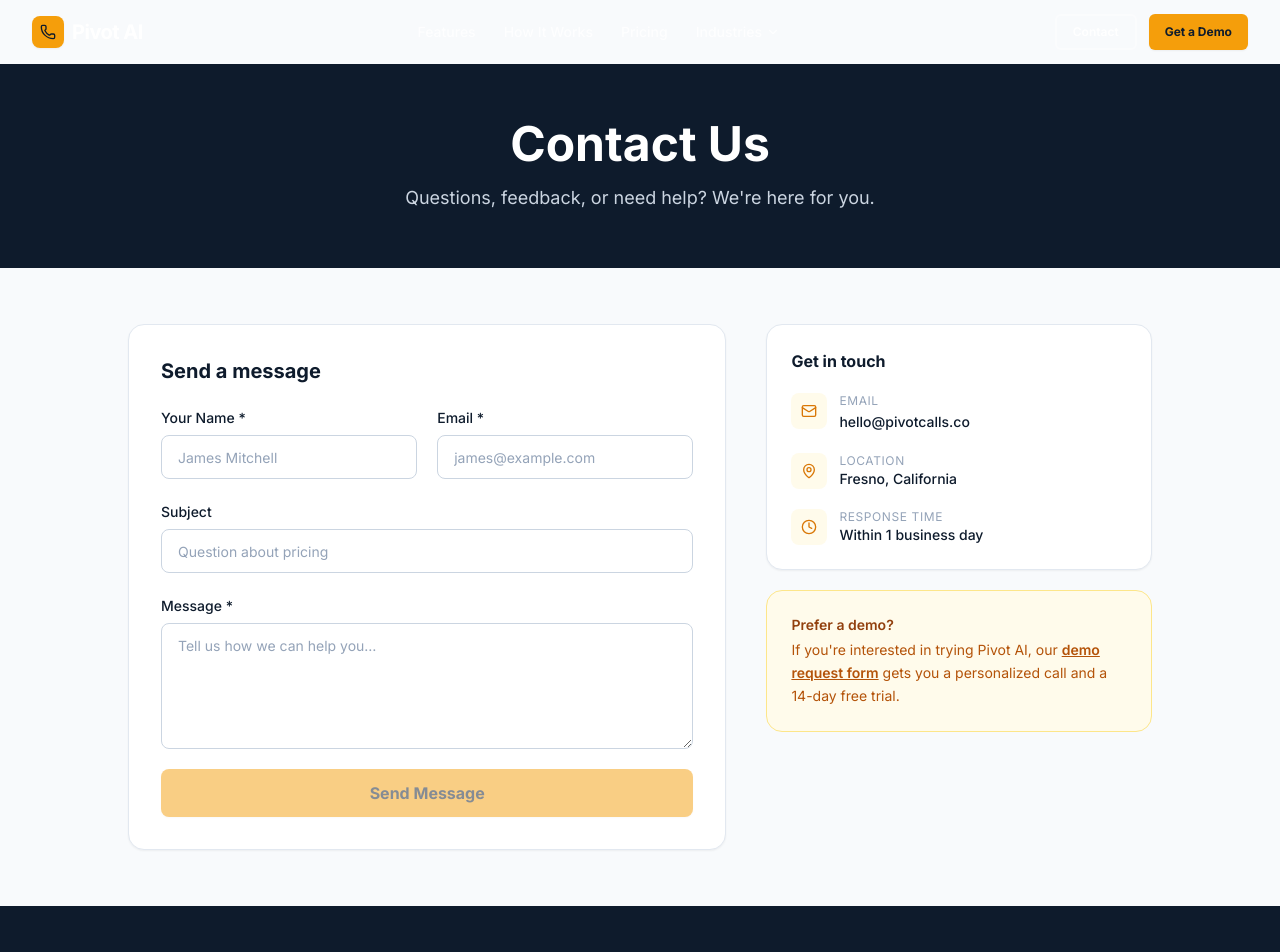
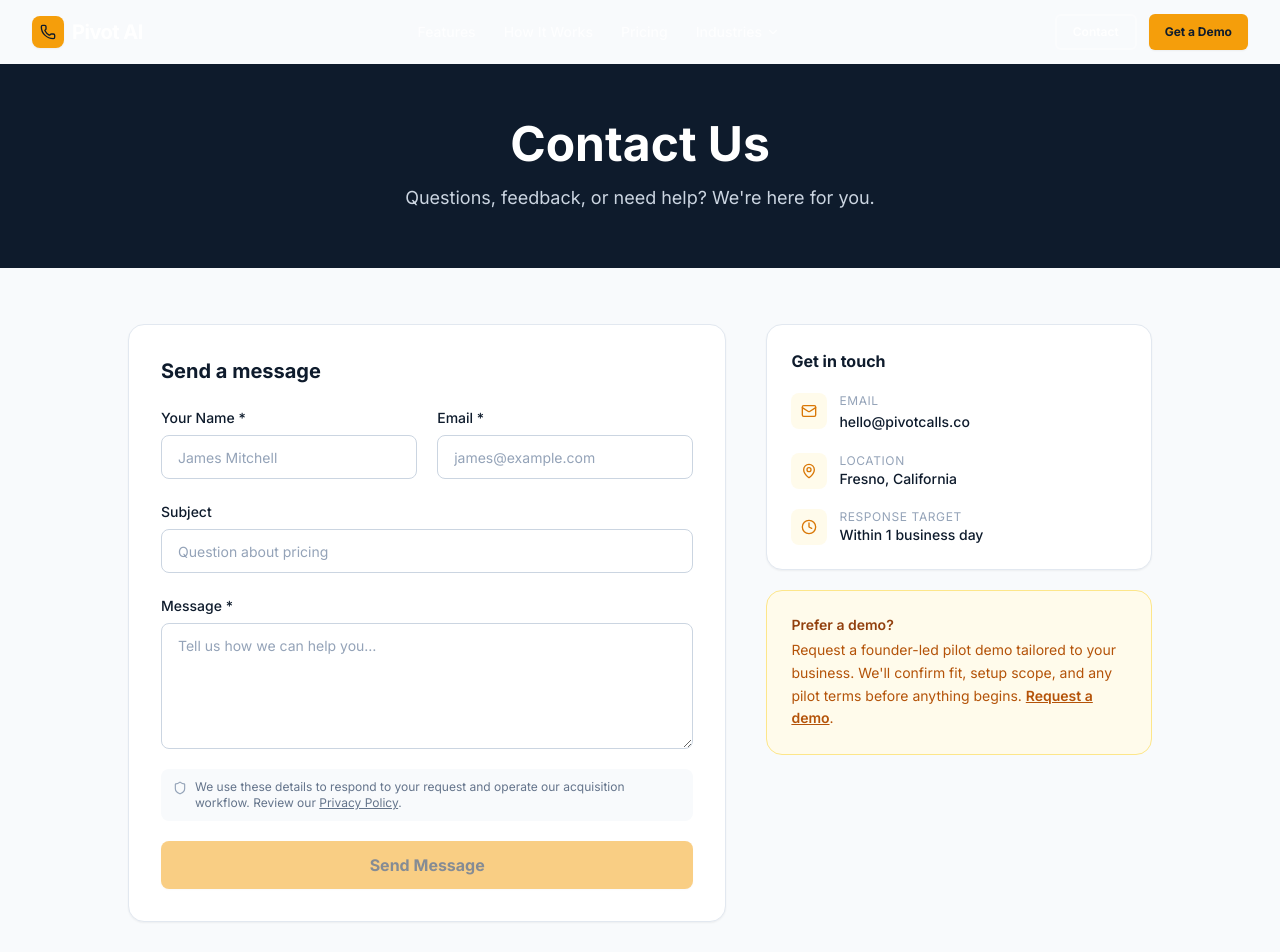
Before and after one commit to Gagan8atwal/pivot-ai-website, a Next.js app: page /contact in a window 1280 px wide. Shown: the top 952 px of the page. Built offline with nearby package versions, Linux system fonts and the light colour scheme.

Commit message:
fix(intake): send stable contact submission identity

```diff
--- a/app/contact/page.tsx
+++ b/app/contact/page.tsx
@@ -1,25 +1,36 @@
 'use client'
 
 import * as React from 'react'
+import { AlertCircle, CheckCircle2, Clock, Mail, MapPin, Shield } from 'lucide-react'
 
+import { Footer } from '@/components/footer'
 import { Navbar } from '@/components/navbar'
-import { Footer } from '@/components/footer'
-import { Input, Textarea, Label } from '@/components/ui/input'
 import { Button } from '@/components/ui/button'
-import { CheckCircle2, Mail, MapPin, Clock, AlertCircle } from 'lucide-react'
+import { Input, Label, Textarea } from '@/components/ui/input'
+import { createSubmissionId } from '@/lib/intake'
 
 interface ContactForm {
   name: string
   email: string
   subject: string
   message: string
-  company_website: string // Honeypot
+  company_website: string
 }
 
-const initialForm: ContactForm = { name: '', email: '', subject: '', message: '', company_website: '' }
+const initialForm: ContactForm = {
+  name: '',
+  email: '',
+  subject: '',
+  message: '',
+  company_website: '',
+}
 
 export default function ContactPage() {
   const [form, setForm] = React.useState<ContactForm>(initialForm)
+  const [submissionMeta] = React.useState(() => ({
+    submissionId: createSubmissionId(),
+    formStartedAt: Date.now(),
+  }))
   const [submitted, setSubmitted] = React.useState(false)
   const [loading, setLoading] = React.useState(false)
   const [error, setError] = React.useState<string | null>(null)
@@ -27,15 +38,15 @@ export default function ContactPage() {
   const canSubmit = form.name.trim() && form.email.trim() && form.message.trim()
 
   function handleChange(
-    e: React.ChangeEvent<HTMLInputElement | HTMLTextAreaElement>
+    event: React.ChangeEvent<HTMLInputElement | HTMLTextAreaElement>
   ) {
-    const { name, value } = e.target
-    setForm((prev) => ({ ...prev, [name]: value }))
+    const { name, value } = event.target
+    setForm((previous) => ({ ...previous, [name]: value }))
     if (error) setError(null)
   }
 
-  async function handleSubmit(e: React.FormEvent) {
-    e.preventDefault()
+  async function handleSubmit(event: React.FormEvent) {
+    event.preventDefault()
     if (!canSubmit) return
 
     setLoading(true)
@@ -45,19 +56,19 @@ export default function ContactPage() {
       const response = await fetch('/api/contact', {
         method: 'POST',
         headers: { 'Content-Type': 'application/json' },
-        body: JSON.stringify(form),
+        body: JSON.stringify({ ...form, ...submissionMeta }),
       })
-
       const result = await response.json()
-
       if (!response.ok) {
         throw new Error(result.error || 'Something went wrong. Please try again.')
       }
-
       setSubmitted(true)
-    } catch (err) {
-      const errorMsg = err instanceof Error ? err.message : 'Something went wrong. Please try again.'
-      setError(errorMsg)
+    } catch (caught) {
+      setError(
+        caught instanceof Error
+          ? caught.message
+          : 'Something went wrong. Please try again.'
+      )
     } finally {
       setLoading(false)
     }
@@ -76,16 +87,15 @@ export default function ContactPage() {
 
         <div className="container mx-auto px-4 lg:px-8 py-14">
           <div className="grid lg:grid-cols-5 gap-10 max-w-5xl mx-auto">
-            {/* Form */}
             <div className="lg:col-span-3">
               {submitted ? (
                 <div className="bg-white rounded-2xl border border-slate-200 shadow-sm p-10 text-center">
                   <div className="h-16 w-16 rounded-full bg-green-100 flex items-center justify-center mx-auto mb-5">
                     <CheckCircle2 className="h-8 w-8 text-green-600" aria-hidden="true" />
                   </div>
-                  <h2 className="text-2xl font-bold text-navy-900 mb-3">Message sent!</h2>
+                  <h2 className="text-2xl font-bold text-navy-900 mb-3">Message received</h2>
                   <p className="text-slate-500">
-                    Thanks for reaching out. We&apos;ll get back to you within one business day.
+                    Your message has been saved. Our team will review it and respond as soon as possible.
                   </p>
                 </div>
               ) : (
@@ -98,13 +108,12 @@ export default function ContactPage() {
 
                   {error && (
                     <div className="bg-red-50 border border-red-200 text-red-700 px-4 py-3 rounded-lg flex items-center gap-3 text-sm">
-                      <AlertCircle className="h-4 w-4 flex-shrink-0" />
+                      <AlertCircle className="h-4 w-4 flex-shrink-0" aria-hidden="true" />
                       <p>{error}</p>
                     </div>
                   )}
 
-                  {/* Honeypot */}
-                  <div className="hidden">
+                  <div className="hidden" aria-hidden="true">
                     <label htmlFor="company_website">Company Website</label>
                     <input
                       id="company_website"
@@ -127,6 +136,7 @@ export default function ContactPage() {
                         value={form.name}
                         onChange={handleChange}
                         required
+                        maxLength={100}
                         autoComplete="name"
                       />
                     </div>
@@ -140,6 +150,7 @@ export default function ContactPage() {
                         value={form.email}
                         onChange={handleChange}
                         required
+                        maxLength={254}
                         autoComplete="email"
                       />
                     </div>
@@ -153,6 +164,7 @@ export default function ContactPage() {
                       placeholder="Question about pricing"
                       value={form.subject}
                       onChange={handleChange}
+                      maxLength={200}
                     />
                   </div>
 
@@ -165,8 +177,18 @@ export default function ContactPage() {
                       value={form.message}
                       onChange={handleChange}
                       required
+                      maxLength={5000}
                       rows={5}
                     />
+                  </div>
+
+                  <div className="flex items-start gap-2 rounded-lg bg-slate-50 px-3 py-2.5 text-xs text-slate-500">
+                    <Shield className="mt-0.5 h-3.5 w-3.5 flex-shrink-0 text-slate-400" aria-hidden="true" />
+                    <span>
+                      We use these details to respond to your request and operate our acquisition workflow.
+                      Review our{' '}
+                      <a href="/privacy" className="underline hover:text-navy-900">Privacy Policy</a>.
+                    </span>
                   </div>
 
                   <Button
@@ -182,7 +204,6 @@ export default function ContactPage() {
               )}
             </div>
 
-            {/* Contact info */}
             <div className="lg:col-span-2 space-y-5">
               <div className="bg-white rounded-2xl border border-slate-200 shadow-sm p-6 space-y-5">
                 <h3 className="font-bold text-navy-900">Get in touch</h3>
@@ -201,7 +222,7 @@ export default function ContactPage() {
                   },
                   {
                     icon: Clock,
-                    label: 'Response time',
+                    label: 'Response target',
                     value: 'Within 1 business day',
                     href: null,
                   },
@@ -227,11 +248,12 @@ export default function ContactPage() {
               <div className="bg-amber-50 border border-amber-200 rounded-2xl p-6">
                 <p className="text-sm font-semibold text-amber-800 mb-1">Prefer a demo?</p>
                 <p className="text-sm text-amber-700 leading-relaxed">
-                  If you&apos;re interested in trying Pivot AI, our{' '}
+                  Request a founder-led pilot demo tailored to your business. We&apos;ll confirm fit,
+                  setup scope, and any pilot terms before anything begins.{' '}
                   <a href="/demo" className="underline font-semibold hover:text-amber-900 transition-colors">
-                    demo request form
-                  </a>{' '}
-                  gets you a personalized call and a 14-day free trial.
+                    Request a demo
+                  </a>
+                  .
                 </p>
               </div>
             </div>
```
